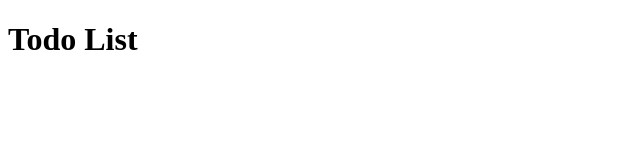
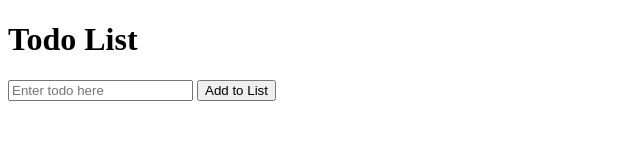
Before and after one commit to nepeanwjdw/todolist, a plain HTML site: page index.html in a window 1280 px wide. Shown: the whole page, without its empty margins (0-640 px from the left). Drawn offline with nearby package versions, Linux system fonts and the light colour scheme.

Commit message:
updated index page with more html elements

```diff
--- a/index.html
+++ b/index.html
@@ -1,8 +1,20 @@
 <!DOCTYPE html>
-<head>
-</head>
+<html lang="en" dir="ltr">
+  <head>
+    <meta charset="utf-8">
+    <title>TodoList</title>
+  </head>
 <body>
   <h1>Todo List</h1>
+  <form class="" action="index.html" method="post">
+    <input type="text" name="newtodo" value="" placeholder="Enter todo here">
+    <button type="button" name="">Add to List</button>
+  </form>
+  <ul id="todos"></ul>
+  <script type="text/javascript" src="https://code.jquery.com/jquery-2.1.4.min.js">
+  </script>
   <script src="src/todoList.js"></script>
   <script src="src/todo.js"></script>
+  <script src="src/jquery.js"></script>
 </body>
+</html>
```
